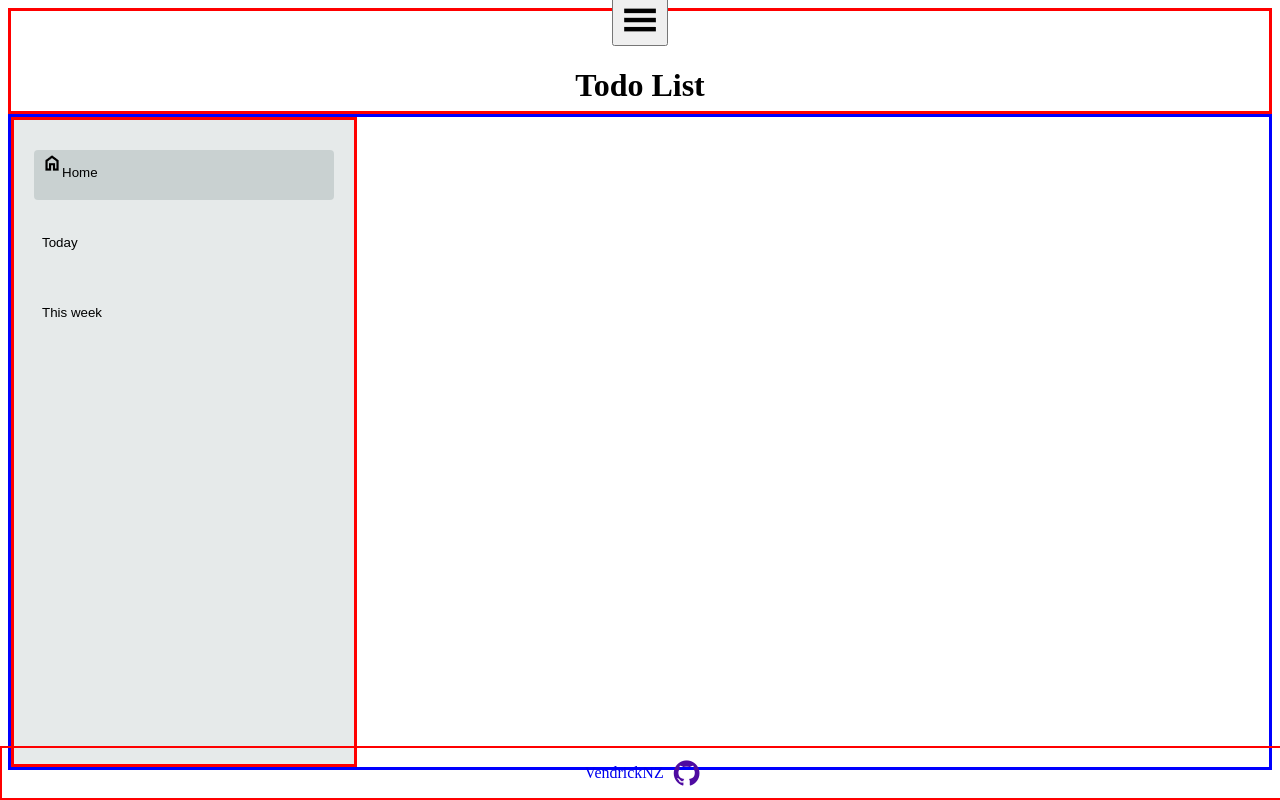
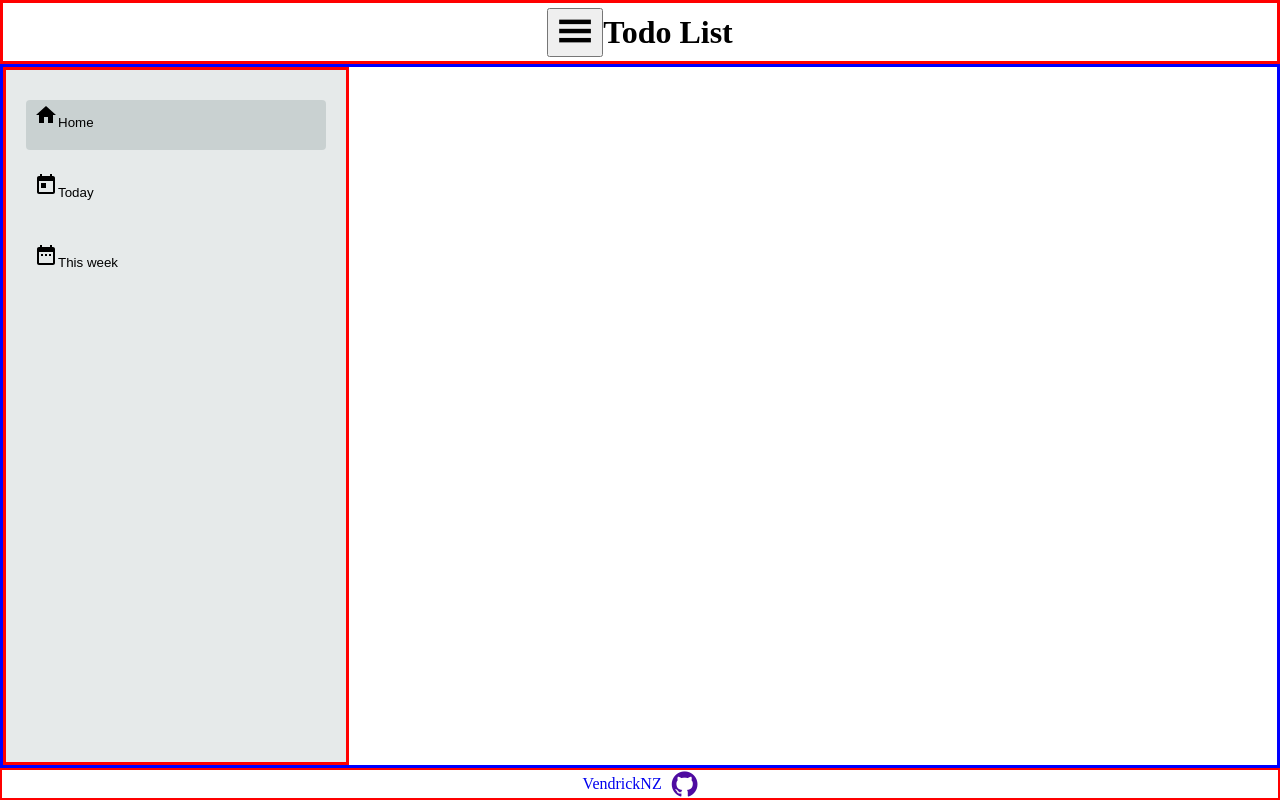
Before and after one commit to VendrickNZ/todo-list, a website built with webpack: page src/index.html in a window 1280 px wide. Built offline with nearby package versions, Linux system fonts and the light colour scheme.

Commit message:
samuel css magic

```diff
--- a/src/styles.css
+++ b/src/styles.css
@@ -4,32 +4,38 @@ html {
     min-height: 100%;
 }
 
+html, body {
+    margin: 0;
+    padding: 0;
+}
+#content {
+    height: 100vh;
+}
+
 .header {
+    height: 8vh;
     display: flex;
     justify-content: center;
     align-items: center;
-    flex-direction: column;
     border: solid red;
-    height: 100px;
+    box-sizing: border-box;
 }
 
 .footer {
-    position: absolute;
-    bottom: 0;
-    left: 0;
+    height: 4vh;
     display: flex;
     align-items: center;
     justify-content: center;
     width: 100%;
-    padding: var(--spacing-sm);
-    height: 50px;
     gap: 10px;
     border: solid 2px red;
+    box-sizing: border-box;
 }
 .main {
     display: flex;
-    min-height: calc(100vh - 100px - 50px);
     border: solid blue;
+    height: 88vh;
+    box-sizing: border-box;
 }
 
 .main nav {
--- a/src/website.js
+++ b/src/website.js
@@ -31,15 +31,9 @@ function setActiveBtn(button) {
 function createNavBar() {
     const nav = document.createElement("nav");
 
-    const homeBtnIcon = document.createElement("img");
-    const todayBtnIcon = document.createElement("img");
-    const thisWeekBtnIcon = document.createElement("img");
-
-    homeBtnIcon.src = "./static/images/homeButton.png"
-
     const homeBtn = document.createElement("button");
     homeBtn.classList.add("navBtn");
-    homeBtn.innerHTML = "<img src=./static/images/homeButton.png /> Home";
+    homeBtn.innerHTML = "<img src=./static/images/homeButton.svg /> Home";
     homeBtn.addEventListener("click", (e) => {
         if (e.target.classList.contains("active")) return;
         setActiveBtn(homeBtn);
@@ -48,7 +42,7 @@ function createNavBar() {
 
     const todayBtn = document.createElement("button");
     todayBtn.classList.add("navBtn");
-    todayBtn.textContent = "Today";
+    todayBtn.innerHTML = "<img src=./static/images/todayButton.svg /> Today";
     todayBtn.addEventListener("click", (e) => {
         if (e.target.classList.contains("active")) return;
         setActiveBtn(todayBtn);
@@ -57,7 +51,7 @@ function createNavBar() {
 
     const thisWeekBtn = document.createElement("button");
     thisWeekBtn.classList.add("navBtn");
-    thisWeekBtn.textContent = "This week";
+    thisWeekBtn.innerHTML = "<img src=./static/images/thisWeekButton.svg /> This week";
     thisWeekBtn.addEventListener("click", (e) => {
         if (e.target.classList.contains("active")) return;
         setActiveBtn(thisWeekBtn);
```
Also changed, not shown: src/static/images/homeButton.png (deleted), src/static/images/homeButton.svg (added), src/static/images/thisWeekButton.svg (added), src/static/images/todayButton.svg (added).
